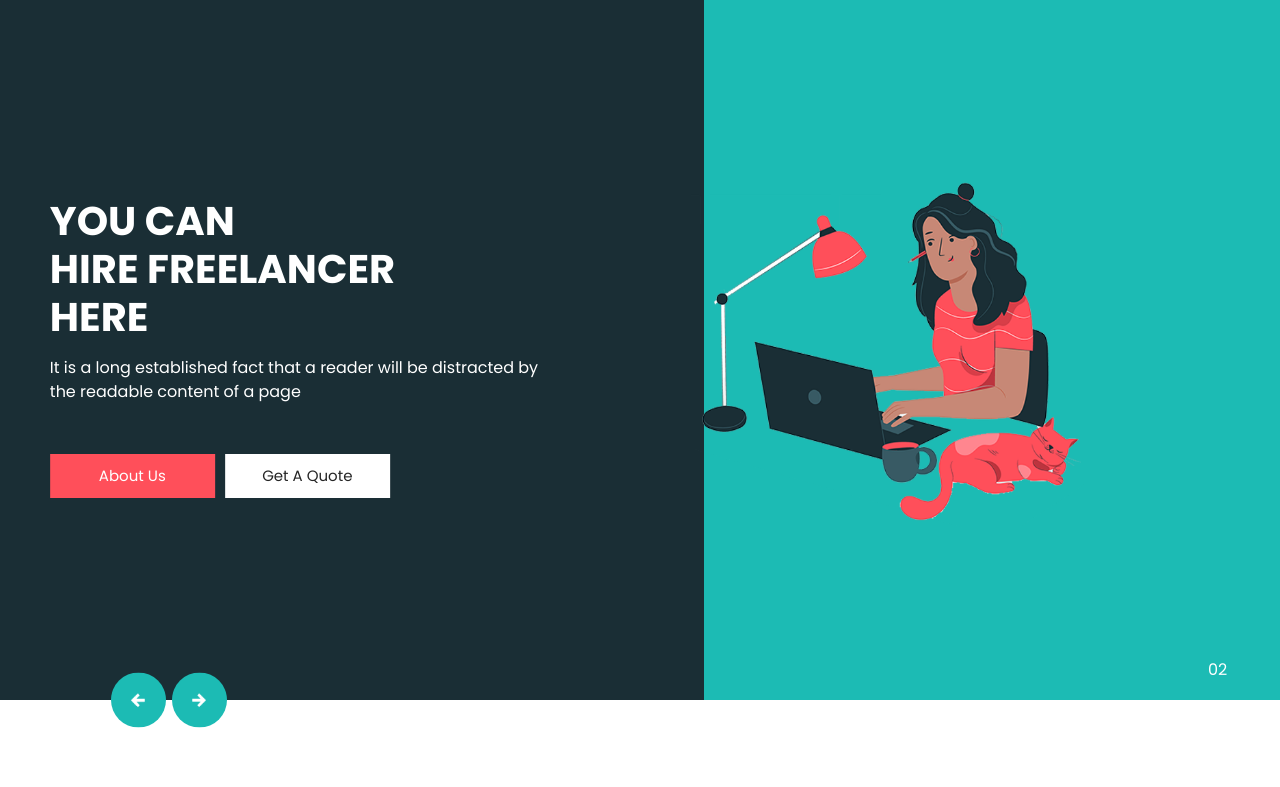
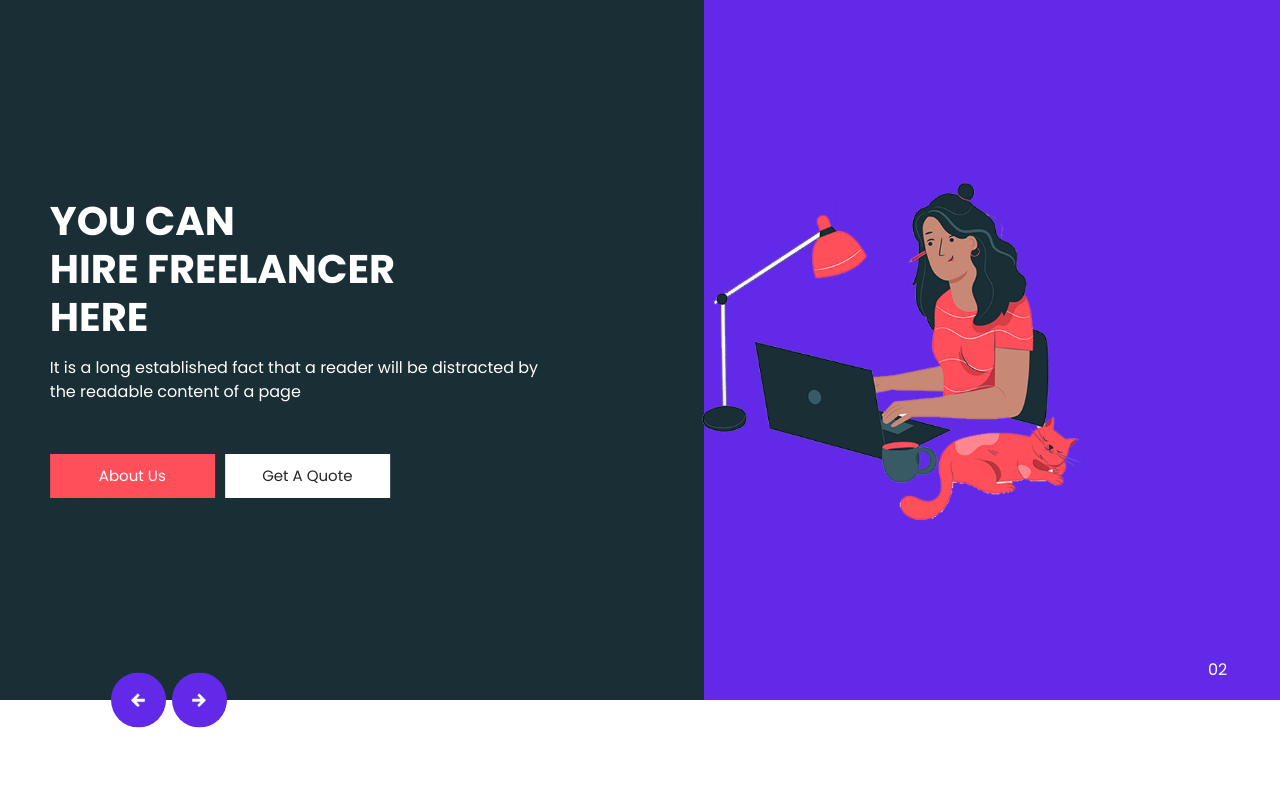
Before and after one commit to Dev-Carnage/spering-html, a plain HTML site: page index.html in a window 1280 px wide. Shown: the part 70-857 px from the top of the page. Drawn offline with nearby package versions, Linux system fonts and the light colour scheme; files that its build step writes are made by us from their sources.

Commit message:
Update style.scss

```diff
--- a/css/style.scss
+++ b/css/style.scss
@@ -1,6 +1,6 @@
 $white: #ffffff;
 $black: #252525;
-$primary1: #1cbbb4;
+$primary1: #622AE8;
 $primary2: #1a2e35;
 $btnColor: #ff4f5a;
 
```
